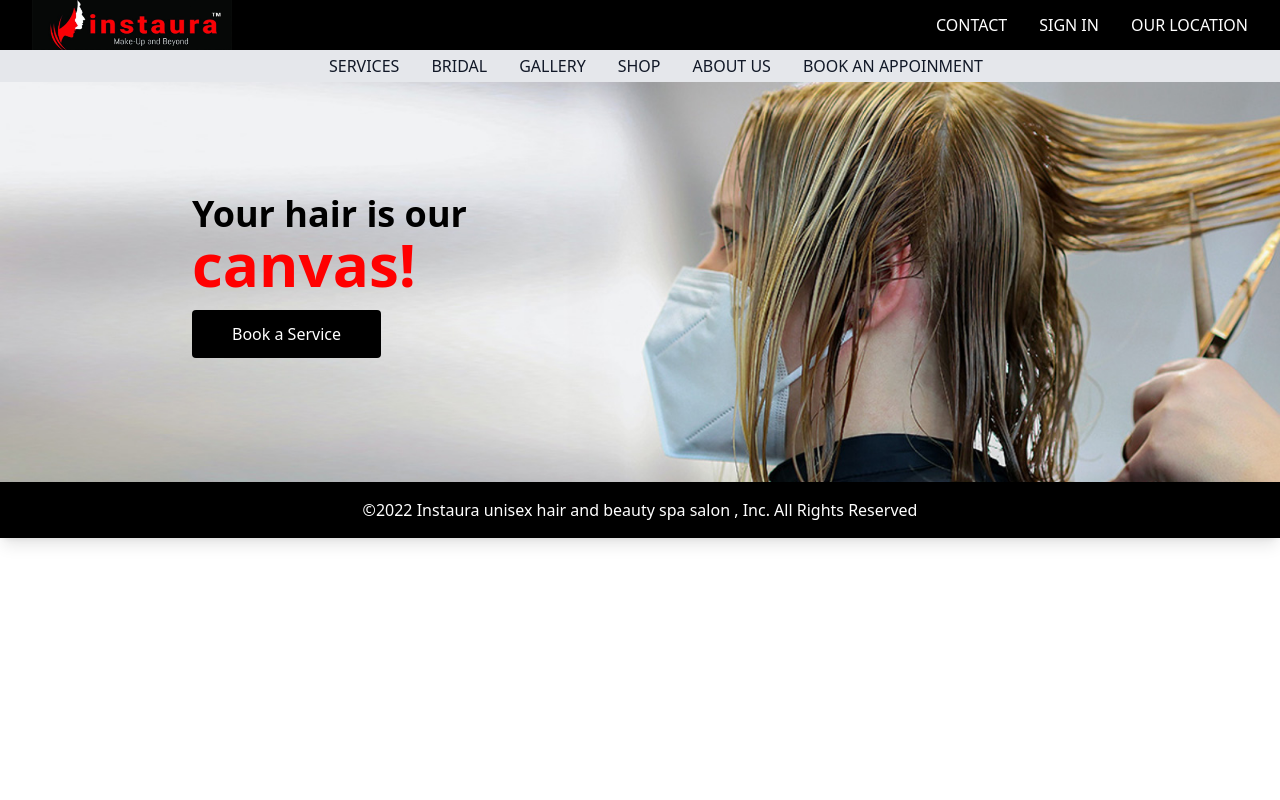
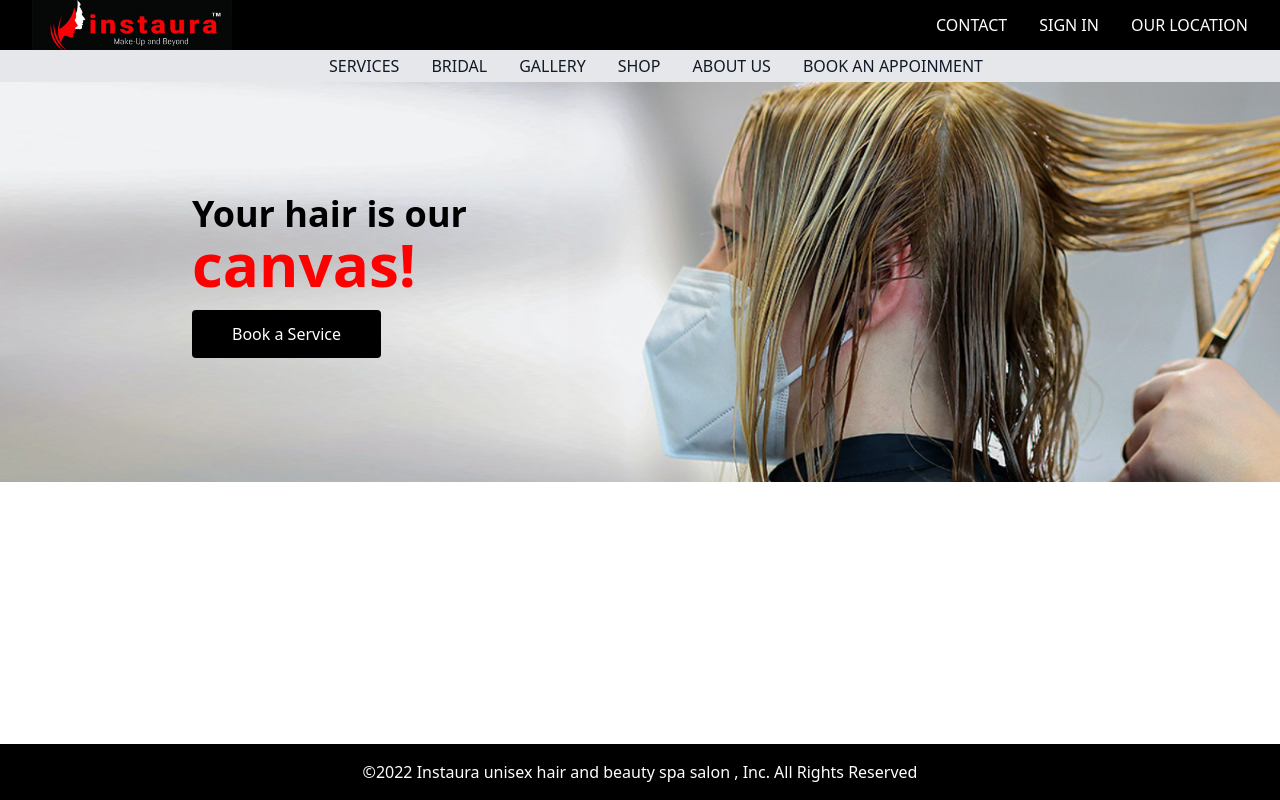
Before and after one commit to nilabhanjan/instaura-web, a React (Create React App) app: page / in a window 1280 px wide. Built offline with nearby package versions, Linux system fonts and the light colour scheme.

Commit message:
sticky footer

```diff
--- a/src/App.js
+++ b/src/App.js
@@ -5,11 +5,18 @@ import "./styles.css";
 import Home from "./mainComponents/Home";
 import Contact from "./mainComponents/Contact";
 import Footer from "./mainComponents/Footer";
+import Location from "./mainComponents/Location";
 
 function App() {
+  //   items object for navbar
+  let sections = [
+    { name: "CONTACT", link: "/contact" },
+    { name: "SIGN IN", link: "/" },
+    { name: "OUR LOCATION", link: "/location" },
+  ];
 
   // item object for below navbar
-  let Links = [
+  let links = [
     { name: "SERVICES", link: "/" },
     { name: "BRIDAL", link: "/" },
     { name: "GALLERY", link: "/" },
@@ -20,14 +27,25 @@ function App() {
   return (
     <>
       <Router>
-        <Navbar />
-        <BelowNav Links={Links} />
+        <div className="flex flex-col h-screen justify-between ">
 
+        <header>
+        <Navbar sections={sections} links={links} />
+        <BelowNav links={links} />
+        </header>
+
+        <main className="flex-grow">
         <Routes>
           <Route path="/" element={<Home/>} />
           <Route path="/contact" element={<Contact/>} />
+          <Route path="/location" element={<Location/>} />
         </Routes>
+        </main>
+
+        <footer>
         <Footer/>
+        </footer>
+        </div>
 
       </Router>
     </>
--- a/src/mainComponents/BelowNav.js
+++ b/src/mainComponents/BelowNav.js
@@ -1,20 +1,21 @@
 import React from "react";
+import { Link } from "react-router-dom";
 
 
-export default function BelowNav({ Links }) {
+export default function BelowNav({ links }) {
   return (
     <div className="hidden md:grid h-8 max-w-[1240] mx-auto px-8 py-1 text-black shadow-lg bg-gray-200">
 
       <div className="flex items-center justify-center">
 
-        {/* below navbar menu list */}
+        {/* below navbar menu list mapped*/}
         <ul className="flex ">
-          {Links.map((link) => (
+          {links.map((link) => (
             <li key={link.name} className="md:ml-8 text-l md:my-0 my-7">
-              <a href={link.link}
+              <Link to={link.link}
                 className="text-gray-900 hover:text-red-400 ">
                 {link.name}
-              </a>
+              </Link>
             </li>
           ))}
         </ul>
--- a/src/mainComponents/Footer.js
+++ b/src/mainComponents/Footer.js
@@ -2,11 +2,11 @@ import React from 'react'
 
 export default function Footer () {
   return (
-    <div className="flex flex-cols-1  min-h-full justify-center max-w-[1240] mx-auto px-8
-    text-white shadow-lg bg-black ">
-    <footer className='p-4 ' >
+
+    <div className=' flex p-4 static bottom-0 justify-center max-w-[1240] mx-auto px-8
+     text-white shadow-lg bg-black ' >
         ©2022 Instaura unisex hair and beauty spa salon , Inc. All Rights Reserved
-    </footer>
     </div>
+
   )
 }
--- /dev/null
+++ b/src/mainComponents/Location.js
@@ -0,0 +1,10 @@
+import React from 'react'
+
+export default function Location() {
+  return (
+    <div className='mt-1 border-2 border-red-600' >
+        <iframe title='location' src="https://www.google.com/maps/embed?pb=!1m18!1m12!1m3!1d3582.4155599691476!2d91.79349368983272!3d26.11799023079083!2m3!1f0!2f0!3f0!3m2!1i1024!2i768!4f13.1!3m3!1m2!1s0x375a5fb389e8ee61%3A0xee21f86f8f45efcf!2sInstaura%20Unisex%20Hair%20and%20Beauty%20Spa%20Salon!5e0!3m2!1sen!2sin!4v1662636774110!5m2!1sen!2sin"
+         className='h-96 w-full'  allowfullscreen="" loading="lazy" referrerpolicy="no-referrer-when-downgrade"></iframe>
+    </div>
+  )
+}
--- a/src/mainComponents/Navbar.js
+++ b/src/mainComponents/Navbar.js
@@ -2,16 +2,8 @@ import React, { useState } from "react";
 import { AiOutlineMenu, AiOutlineClose } from "react-icons/ai";
 import { Link } from "react-router-dom";
 
-
-export default function Navbar() {
+export default function Navbar({ sections, links }) {
   const [nav, setNav] = useState(false);
-
-//   items object for navbar
-  let sections = [
-    { name: "CONTACT", link: "/contact" },
-    { name: "SIGN IN", link: "/" },
-    { name: "OUR LOCATION", link: "/" },
-  ];
 
   //   for closing and opening of slide menu on mobile
   const handleNav = () => {
@@ -21,10 +13,14 @@ export default function Navbar() {
     <div className="flex items-center justify-between h-18 max-w-[1240] mx-auto px-8 text-white shadow-lg bg-black ">
       {/* image for navbar */}
       <Link to="/">
-        <img className="logo " src={require('../Images/logo.png')} alt="logo " />
+        <img
+          className="logo "
+          src={require("../Images/logo.png")}
+          alt="logo "
+        />
       </Link>
 
-      {/* menu for navbar */}
+      {/* menu for navbar mapped */}
       <ul className="hidden md:flex ">
         {sections.map((link) => (
           <li key={link.name} className="md:ml-8 text-l md:my-0 my-7">
@@ -51,12 +47,21 @@ export default function Navbar() {
           nav
             ? "fixed right-0 top-12 w-[60%] border-r border-r-gray-900 bg-black h-full ease-in-out duration-1000 md:hidden"
             : "fixed right-[-100%] top-12 h-full duration-1000"
-        }>
-
-
-        {/* mobile menu list */}
+        }
+      >
+        {/*1st nav bar  mobile menu list mapped */}
         <ul className="p-3 uppercase ">
           {sections.map((link) => (
+            <li key={link.name} className="p-4 border-b border-red-500">
+              <Link to={link.link} className="text-white-900 ">
+                {link.name}
+              </Link>
+            </li>
+          ))}
+
+        {/*2nd nav bar  mobile menu list mapped */}
+
+          {links.map((link) => (
             <li key={link.name} className="p-4 border-b border-red-500">
               <Link to={link.link} className="text-white-900 ">
                 {link.name}
```
Also changed, not shown: src/homeComponents/HomeSecond.js (added), src/homeComponents/HomeThird.js (added).
